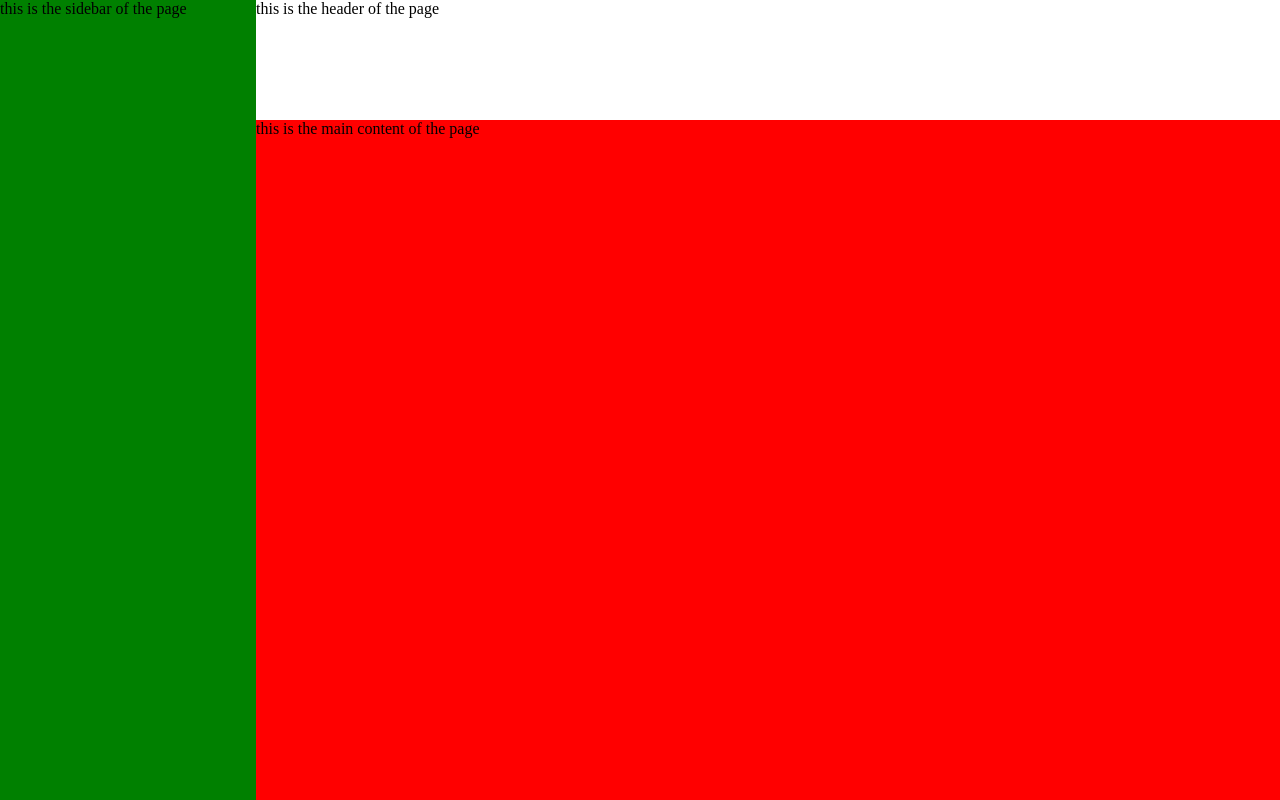
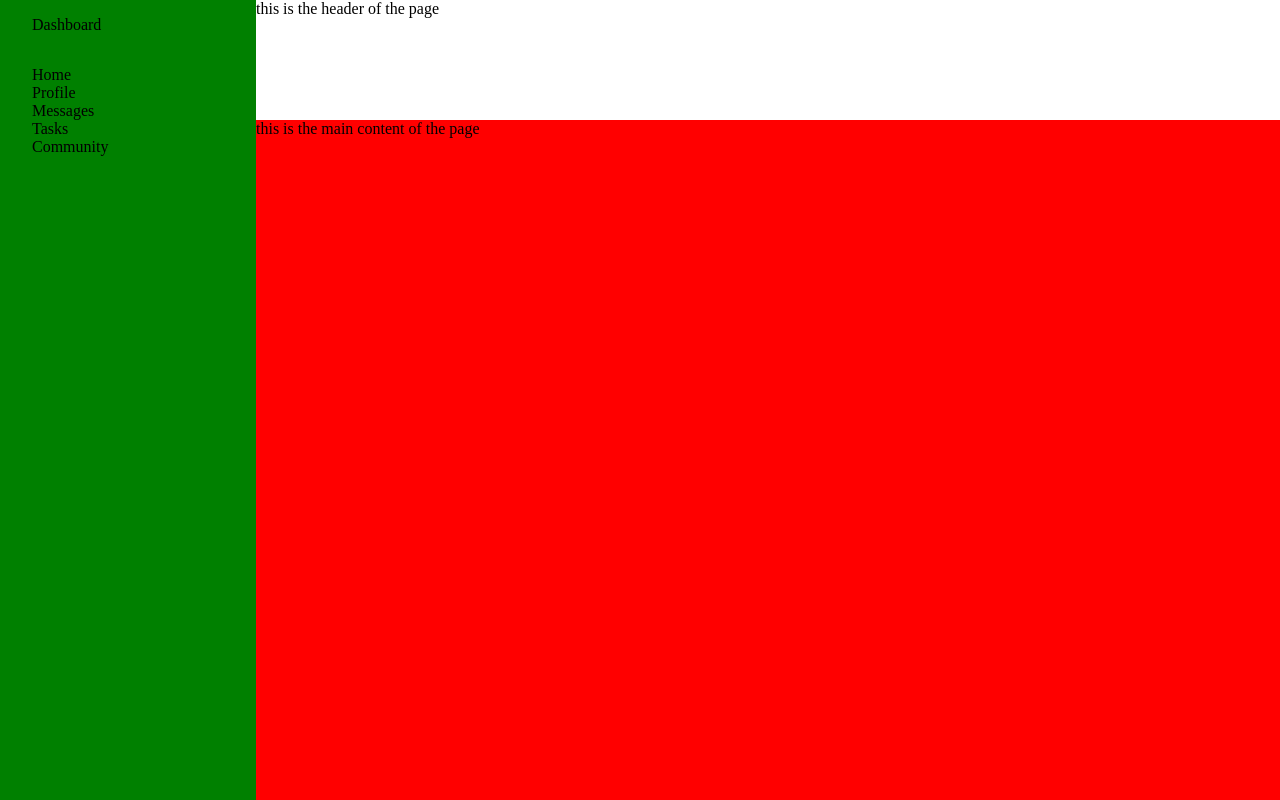
Before and after one commit to Jasffertp/admin-dashboard, a plain HTML site: page index.html in a window 1280 px wide. Drawn offline with Linux system fonts and the light colour scheme.

Commit message:
base website

```diff
--- a/index.html
+++ b/index.html
@@ -4,14 +4,44 @@
     <meta charset="UTF-8">
     <meta http-equiv="X-UA-Compatible" content="IE=edge">
     <meta name="viewport" content="width=device-width, initial-scale=1.0">
-    <title>Document</title>
-    <link rel="stylesheet" href="style.css">
+    <title>Admin page</title>
+    <link rel="stylesheet" type="text/css" href="style.css">
 </head>
 <body>
     <div class="content">
-        <div class="sidebar">this is the sidebar of the page</div>
-        <div class="header">this is the header of the page</div>
-        <div class="main">this is the main content of the page</div>
+        <!-- THIS IS THE SIDEBAR OF THE PAGE -->
+        <div class="sidebar">
+            <div class="name">
+                Dashboard
+            </div>
+            <div class="menu">
+                <div class="home">
+                    Home
+                </div>
+                <div class="profile">
+                    Profile
+                </div>
+                <div class="message">
+                    Messages
+                </div>
+                <div class="tasks">
+                    Tasks
+                </div>
+                <div class="community">
+                    Community
+                </div>
+            </div>
+        </div>
+
+        <!-- THIS IS THE HEADER OF THE PAGE -->
+        <div class="header">
+            this is the header of the page
+        </div>
+
+        <!-- THIS IS THE MAIN CONTENT OF THE WEBPAGE -->
+        <div class="main">
+            this is the main content of the page
+        </div>
     </div>
 </body>
 </html>
--- a/style.css
+++ b/style.css
@@ -14,11 +14,15 @@ body{
 
 .sidebar{
     grid-row: 1/3;
+    display: flex;
+    flex-direction: column;
+    row-gap: 2rem;
     background-color: green;
+    padding-left: 2rem;
+    padding-top: 1rem;
 }
 
 .header{
-
     background-color: white;
 }
 
```
